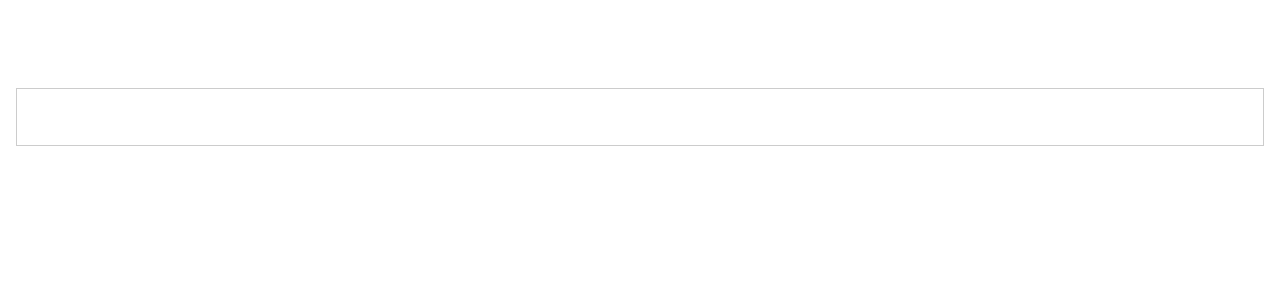
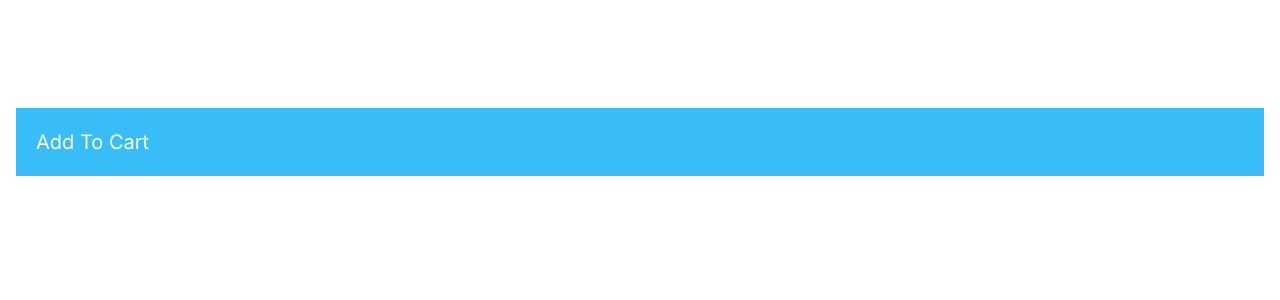
Before and after one commit to yazindu/yasindus-next-app, a Next.js app: page / in a window 1280 px wide. Shown: the top 300 px of the page. Built offline with nearby package versions, Linux system fonts and the light colour scheme.

Commit message:
learn: tailwind css

```diff
--- a/app/components/ProductCard/ProductCard.tsx
+++ b/app/components/ProductCard.tsx
@@ -1,10 +1,9 @@
 import React from 'react';
 import AddToCart from "@/app/components/AddToCart";
-import styles from './ProductCard.module.css'
 
 const ProductCard = () => {
     return (
-        <div className={styles.card}>
+        <div className={'p-5 my-5 bg-sky-400 text-white text-xl hover:bg-amber-500'}>
             <AddToCart/>
         </div>
     );
--- a/app/page.tsx
+++ b/app/page.tsx
@@ -1,6 +1,6 @@
 import Image from 'next/image'
 import Link from 'next/link'
-import ProductCard from "@/app/components/ProductCard/ProductCard";
+import ProductCard from "@/app/components/ProductCard";
 
 export default function Home() {
     return (
```
Also changed, not shown: app/components/ProductCard.module.css (renamed from app/components/ProductCard/ProductCard.module.css).
